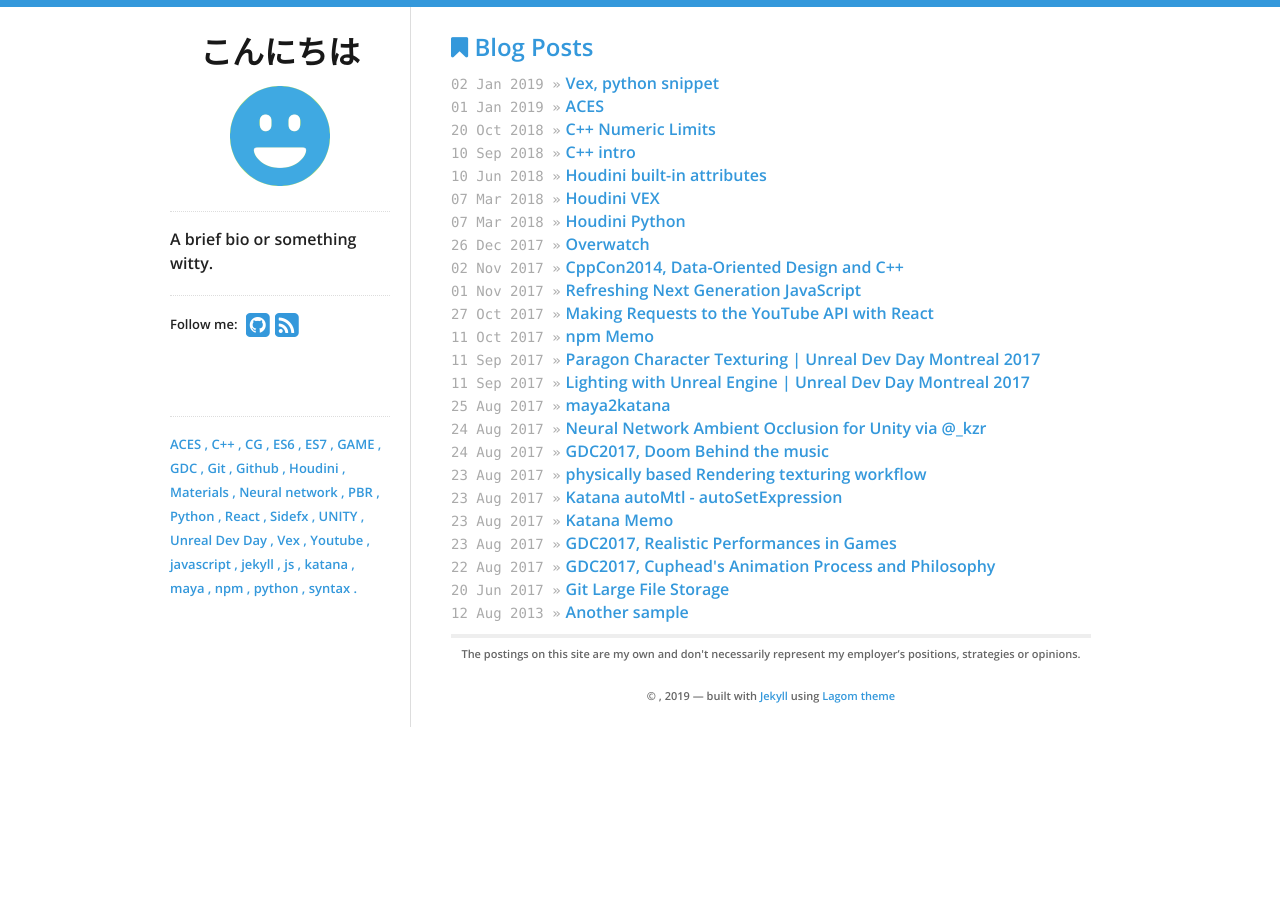
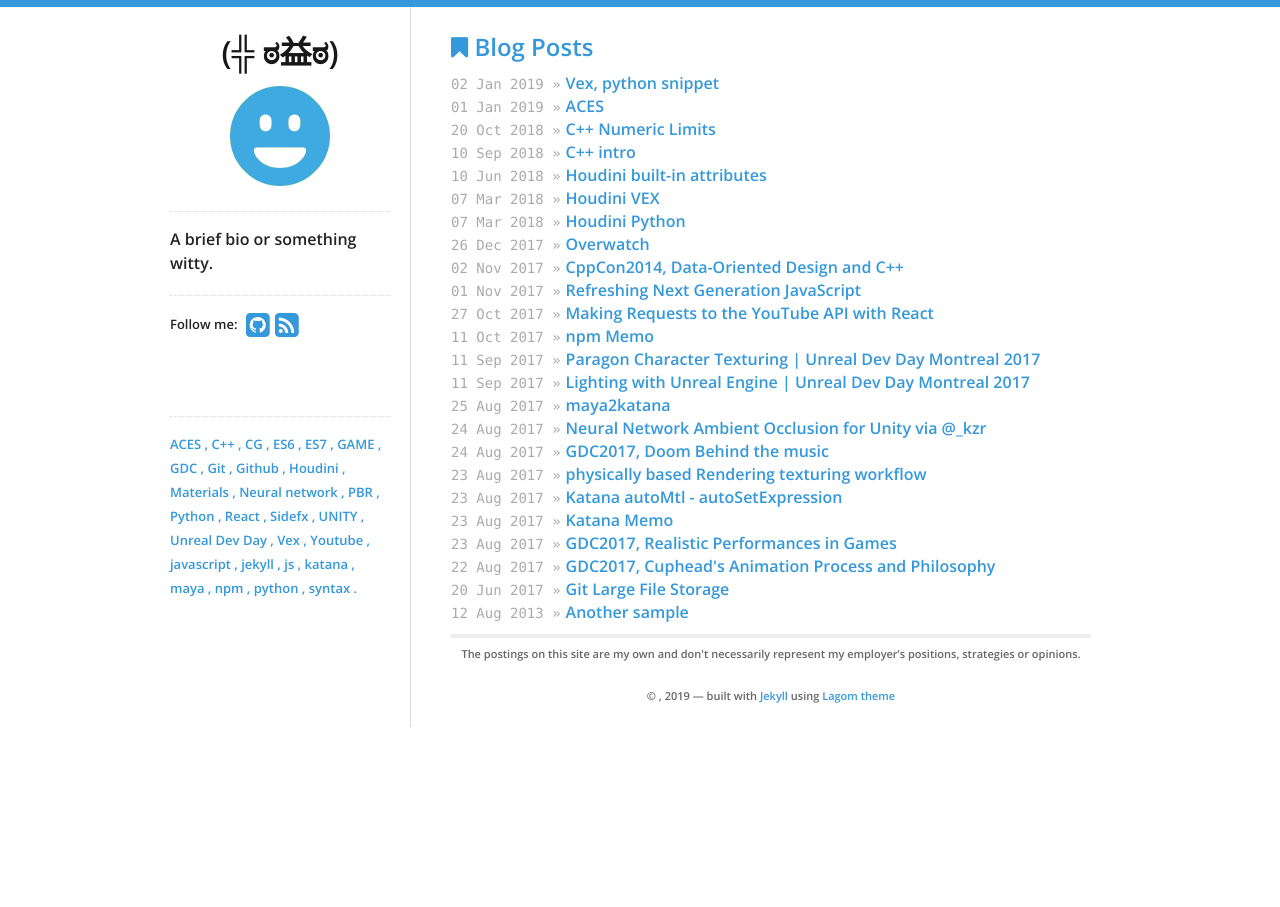
Before and after one commit to yoann01/ktmd, a Jekyll site: the page built from index.html, in a window 1280 px wide. Built offline with Jekyll 4.4.1, drawn with Linux system fonts in a browser that asks for light colours; nearby versions of some CDN libraries.

Commit message:
Update sidebar.html

```diff
--- a/_includes/sidebar.html
+++ b/_includes/sidebar.html
@@ -1,5 +1,5 @@
 <nav>
-  <h1>こんにちは</h1>
+  <h1>(╬ ಠ益ಠ)</h1>
   <a href="/">
     {% if site.data.theme.social.gravatar %}
     <img src="http://www.gravatar.com/avatar/{{ site.data.theme.social.gravatar }}?s=200" id="gravatar" alt="My photo"/>
```
